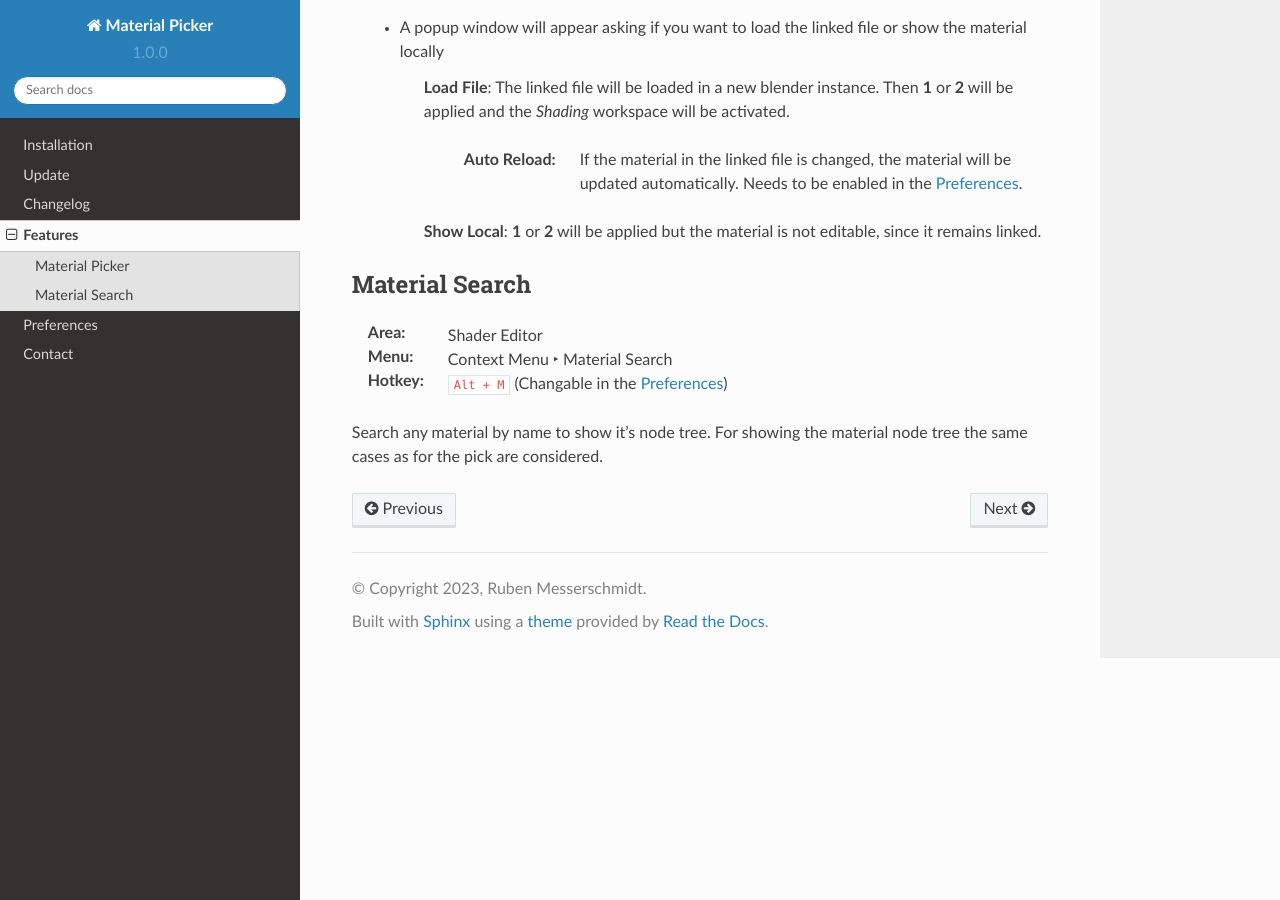
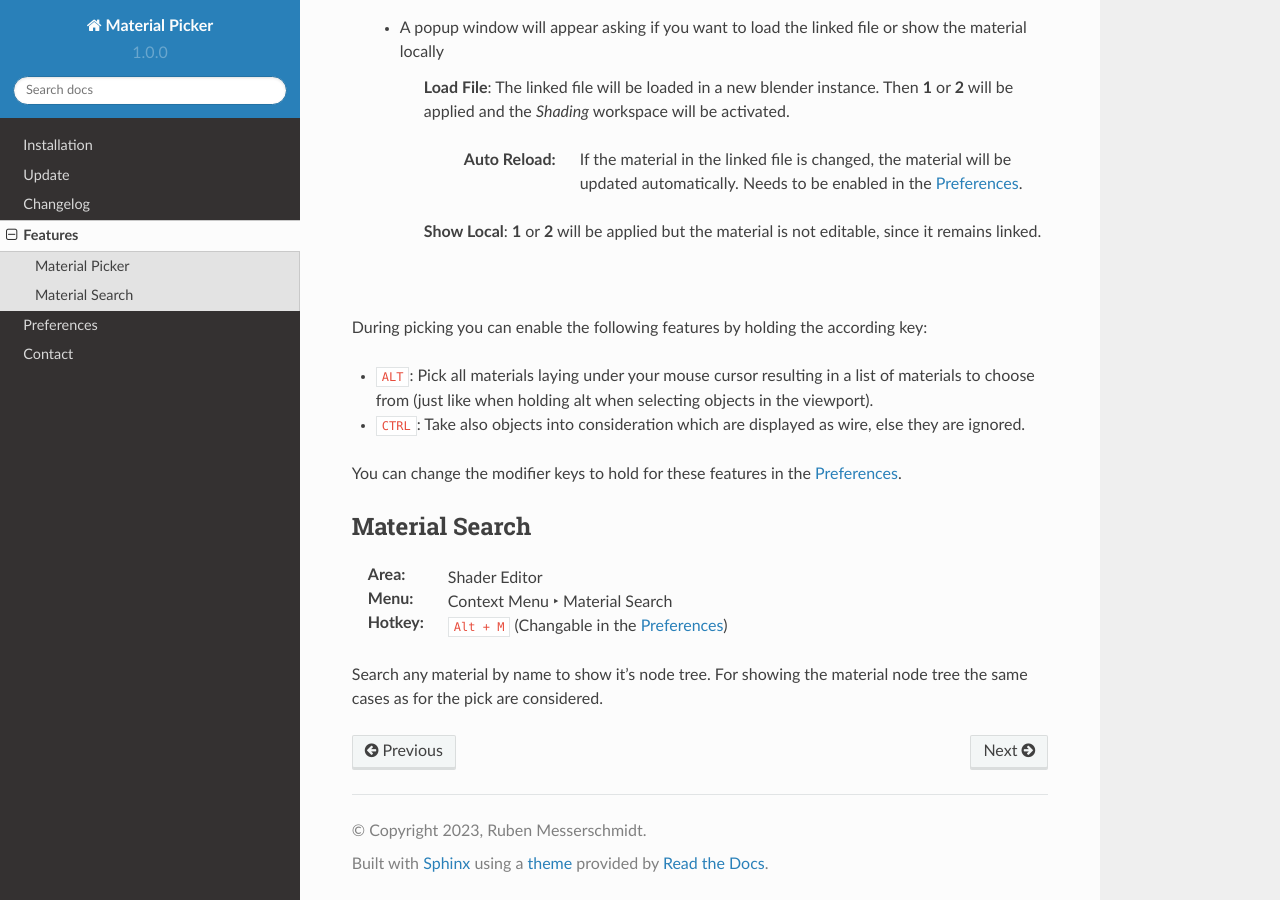
Before and after one commit to rubenmesserschmidt/Material-Picker_docs, a Sphinx documentation site: the page built from docs/source/features.rst, in a window 1280 px wide and 900 px high, scrolled down 813 px. Built offline with Sphinx 7.4.7 and the Read the Docs theme 2.0.0, drawn with Linux system fonts in a browser that asks for light colours.

Commit message:
added features during picking

```diff
--- a/docs/source/features.rst
+++ b/docs/source/features.rst
@@ -40,7 +40,13 @@ For showing the material the following cases are considered:
 
       **Show Local**: **1** or **2** will be applied but the material is not editable, since it remains linked.
 
+|
+During picking you can enable the following features by holding the according key:
 
+* ``ALT``: Pick all materials laying under your mouse cursor resulting in a list of materials to choose from (just like when holding alt when selecting objects in the viewport).
+* ``CTRL``: Take also objects into consideration which are displayed as wire, else they are ignored.
+
+You can change the modifier keys to hold for these features in the :ref:`Preferences`.
 
 Material Search
 ***************
```
